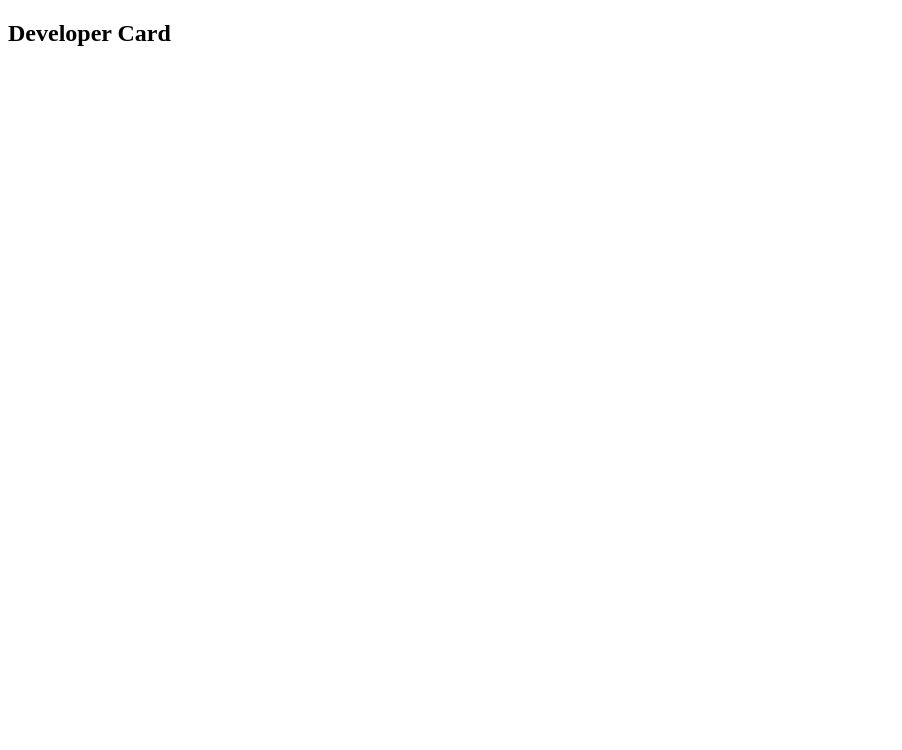
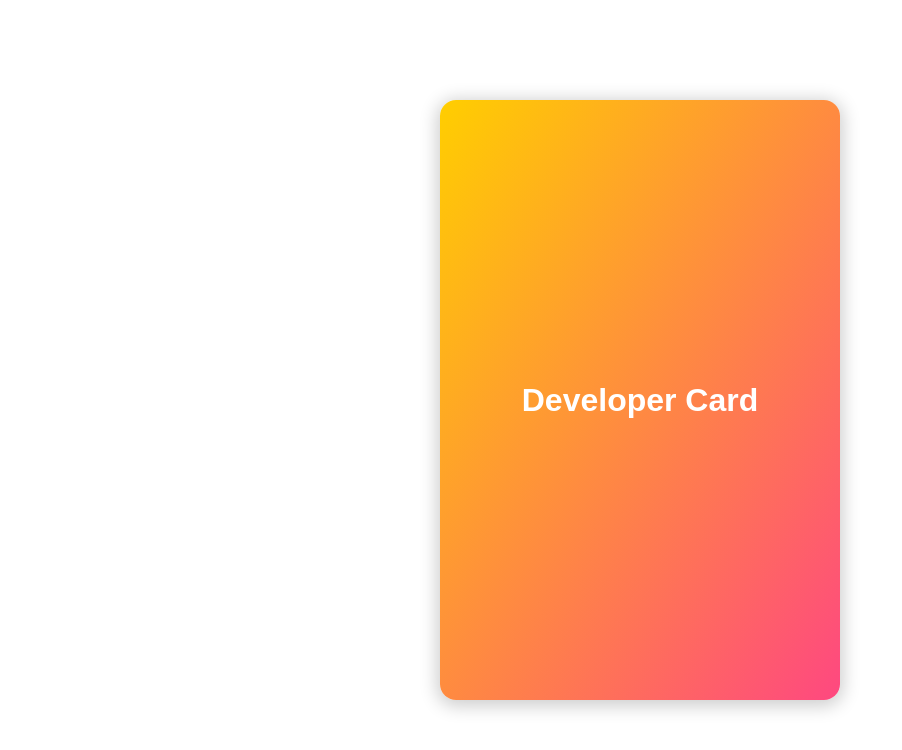
Before and after one commit to aReebok/ll-summer-web-dev, a plain HTML site: page tutorial-exercises/card-flip/cardFlip.html in a window 1280 px wide. Shown: the whole page, without its empty margins (0-902 px from the left). Drawn offline with Linux system fonts and the light colour scheme.

Commit message:
Completes YouTube card flipping tutorial on html, css, js

```diff
--- a/tutorial-exercises/card-flip/cardFlip.css
+++ b/tutorial-exercises/card-flip/cardFlip.css
@@ -0,0 +1,125 @@
+:root {
+    --primary: #FFCE00;
+    --secondary: #FE4880;
+    --dark: #212121;
+    --light: #F3F3F3;
+  }
+
+  * {
+    margin: 0;
+    padding: 0;
+  }
+
+  body {
+    font-family: montserrat, sans-serif;
+    width: 100%;
+    min-height: 100vh;
+  }
+
+  .card {
+    margin: 100px auto 0;
+    width: 400px;
+    height: 600px;
+    perspective: 1000px;
+  }
+
+  .card__inner {
+    width: 100%;
+    height: 100%;
+    transition: transform 1s;
+    transform-style: preserve-3d;
+    cursor: pointer;
+    position: relative;
+  }
+
+  .card__inner.is-flipped {
+    transform: rotateY(180deg);
+  }
+
+
+  .card__face {
+    position: absolute;
+    width: 100%;
+    height: 100%;
+    -webkit-backface-visibility: hidden;
+    backface-visibility: hidden;
+    overflow: hidden;
+    border-radius: 16px;
+    box-shadow: 0px 3px 18px 3px rgba(0, 0, 0, 0.2);
+  }
+
+  .card__face--front {
+    background-image: linear-gradient(to bottom right, var(--primary), var(--secondary));
+    display: flex;
+    align-items: center;
+    justify-content: center;
+  }
+
+  .card__face--front h2 {
+    color: #FFF;
+    font-size: 32px;
+  }
+
+  .card__face--back {
+    background-color: var(--light);
+    transform: rotateY(180deg);
+  }
+
+  .card__content {
+    width: 100%;
+    height: 100%;
+  }
+
+  .card__header {
+    position: relative;
+    padding: 30px 30px 40px;
+  }
+
+  .card__header:after {
+    content: '';
+    display: block;
+    position: absolute;
+    top: 0;
+    left: 0;
+    right: 0;
+    bottom: 0;
+    background-image: linear-gradient(to bottom left, var(--primary) 10%, var(--secondary) 115%);
+    z-index: -1;
+    border-radius: 0px 0px 50% 0px;
+  }
+
+  .pp {
+    display: block;
+    width: 128px;
+    height: 128px;
+    margin: 0 auto 30px;
+    border-radius: 50%;
+    background-color: #FFF;
+    border: 5px solid #FFF;
+    object-fit: cover;
+  }
+
+  .card__header h2 {
+    color: #FFF;
+    font-size: 32px;
+    font-weight: 900;
+    text-transform: uppercase;
+    text-align: center;
+  }
+
+  .card__body {
+    padding: 30px;
+  }
+
+  .card__body h3 {
+    color: var(--dark);
+    font-size: 24px;
+    font-weight: 600;
+    margin-bottom: 15px;
+  }
+
+  .card__body p {
+    color: var(--dark);
+    font-size: 18px;
+    line-height: 1.4;
+  }
--- a/tutorial-exercises/card-flip/cardFlip.html
+++ b/tutorial-exercises/card-flip/cardFlip.html
@@ -16,9 +16,13 @@
             <div class="card__face card__face--back">
                 <div class="card__content">
                     <div class="card__header">
-
+                        <img src="pp.jpg" alt="Profile pic" class="pp"/>
+                        <h2>Ryuko Matoi</h2>
                     </div>
-                    <div class="card__body"></div>
+                    <div class="card__body">
+                        <h3>JavaScript Noob</h3>
+                        <p>Lorem Ipsum is simply dummy text of the printing and typesetting industry. Lorem Ipsum has been the industry's standard dummy text ever since the 1500s, when an unknown printer took a galley of type and scrambled it to make a type specimen book. .</p>
+                    </div>
                 </div>
             </div>
         </div>
--- a/tutorial-exercises/card-flip/cardFlip.js
+++ b/tutorial-exercises/card-flip/cardFlip.js
@@ -0,0 +1,5 @@
+const card = document.querySelector('.card__inner');
+
+card.addEventListener('click', function() {
+    card.classList.toggle('is-flipped');
+})
```
Also changed, not shown: tutorial-exercises/card-flip/pp.jpg (added).
